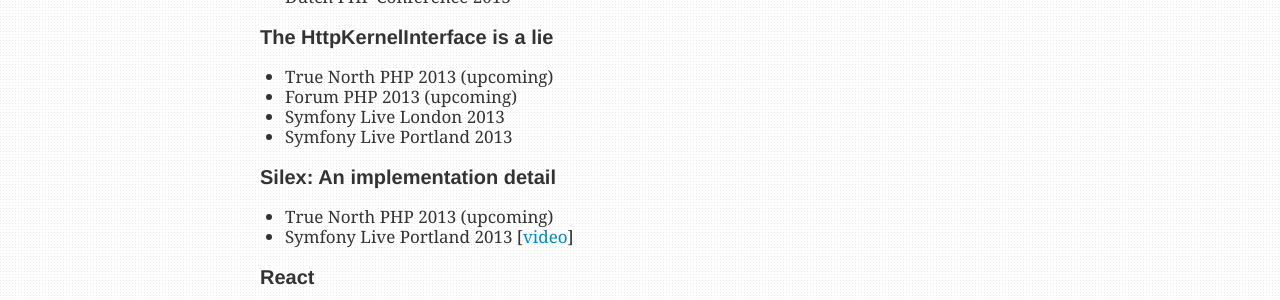
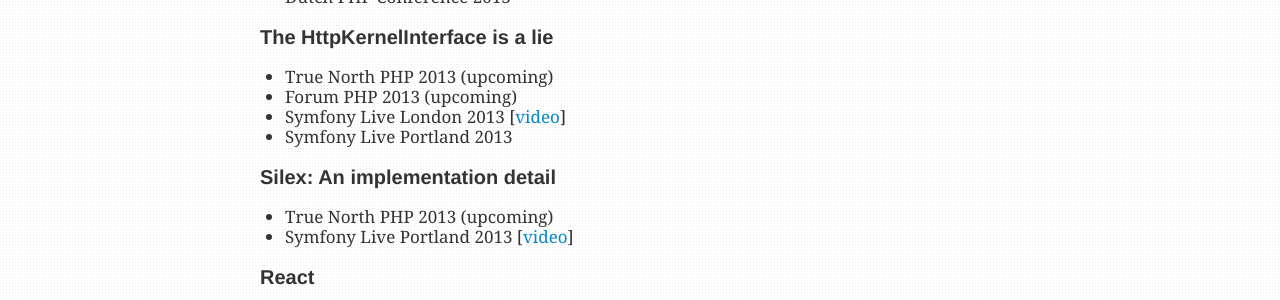
Before and after one commit to igorw/weblog, a Jekyll site: the page built from talks.md, in a window 1280 px wide. Shown: the part 248-548 px from the top of the page. Built offline with Jekyll 4.4.1, drawn with Linux system fonts in a browser that asks for light colours; Markdown is read by kramdown in place of the engine named in the settings.

Commit message:
add video for kernelinterface london

```diff
--- a/talks.md
+++ b/talks.md
@@ -19,7 +19,7 @@
 
 * True North PHP 2013 (upcoming)
 * Forum PHP 2013 (upcoming)
-* Symfony Live London 2013
+* Symfony Live London 2013 [[video](https://www.youtube.com/watch?v=QY8mL6WARIE)]
 * Symfony Live Portland 2013
 
 ### Silex: An implementation detail
```
